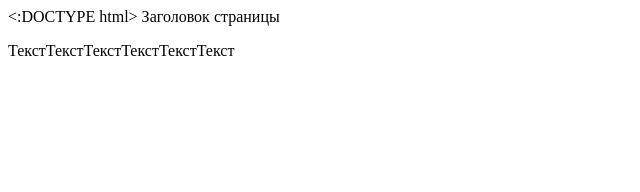
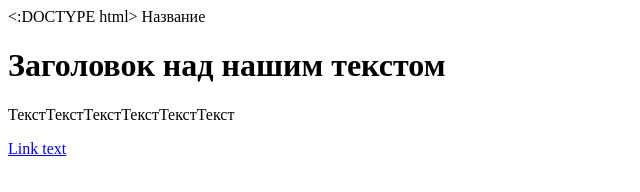
Before and after one commit to TarassovEgor/git-start, a plain HTML site: page test.html in a window 1280 px wide. Shown: the whole page, without its empty margins (0-640 px from the left). Drawn offline with Linux system fonts and the light colour scheme.

Commit message:
link and headers added

```diff
--- a/test.html
+++ b/test.html
@@ -1,9 +1,11 @@
 <:DOCTYPE html>
 <html>
     <head>
-        <Litle>Заголовок страницы</Litle>
+        <Litle>Название</Litle>
     </head>
     <body>
+        <h1>Заголовок над нашим текстом</h1>
         <p>ТекстТекстТекстТекстТекстТекст</p>
+        <a href ="#header">Link text</a>
     </body>
 </html>
```
